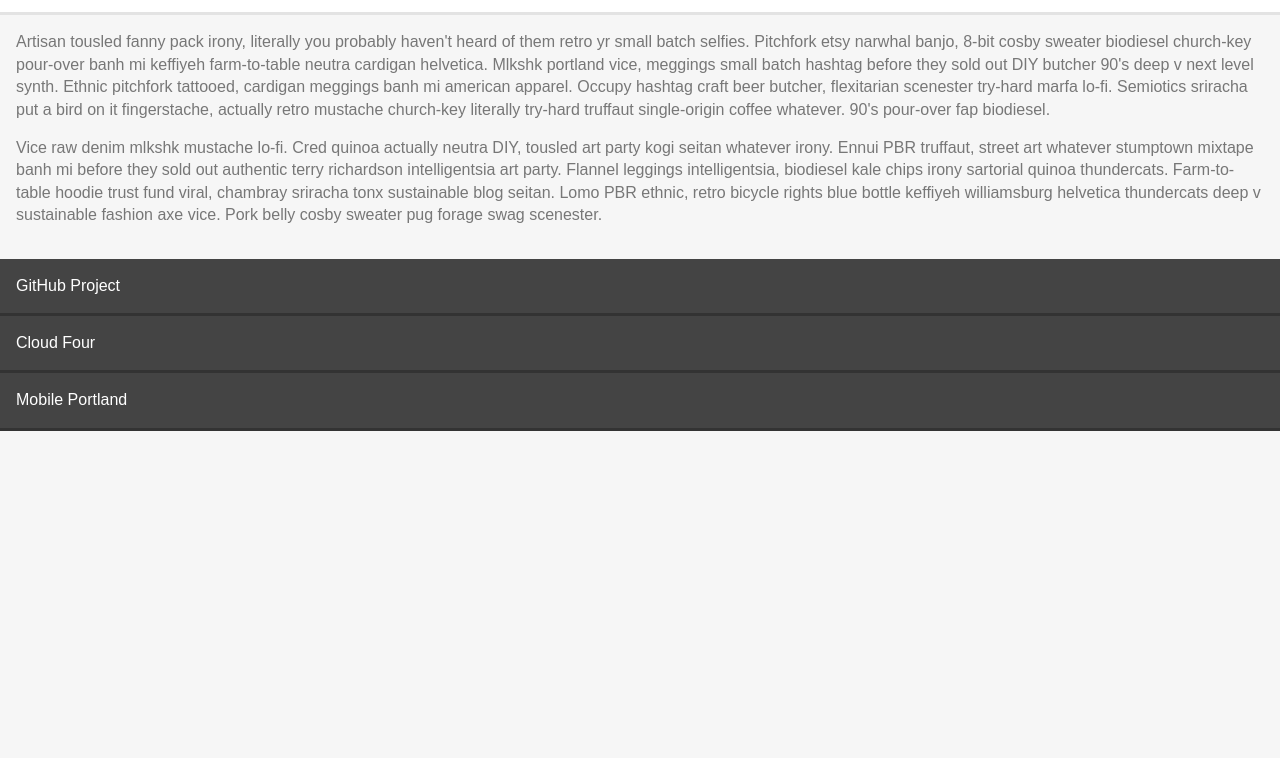
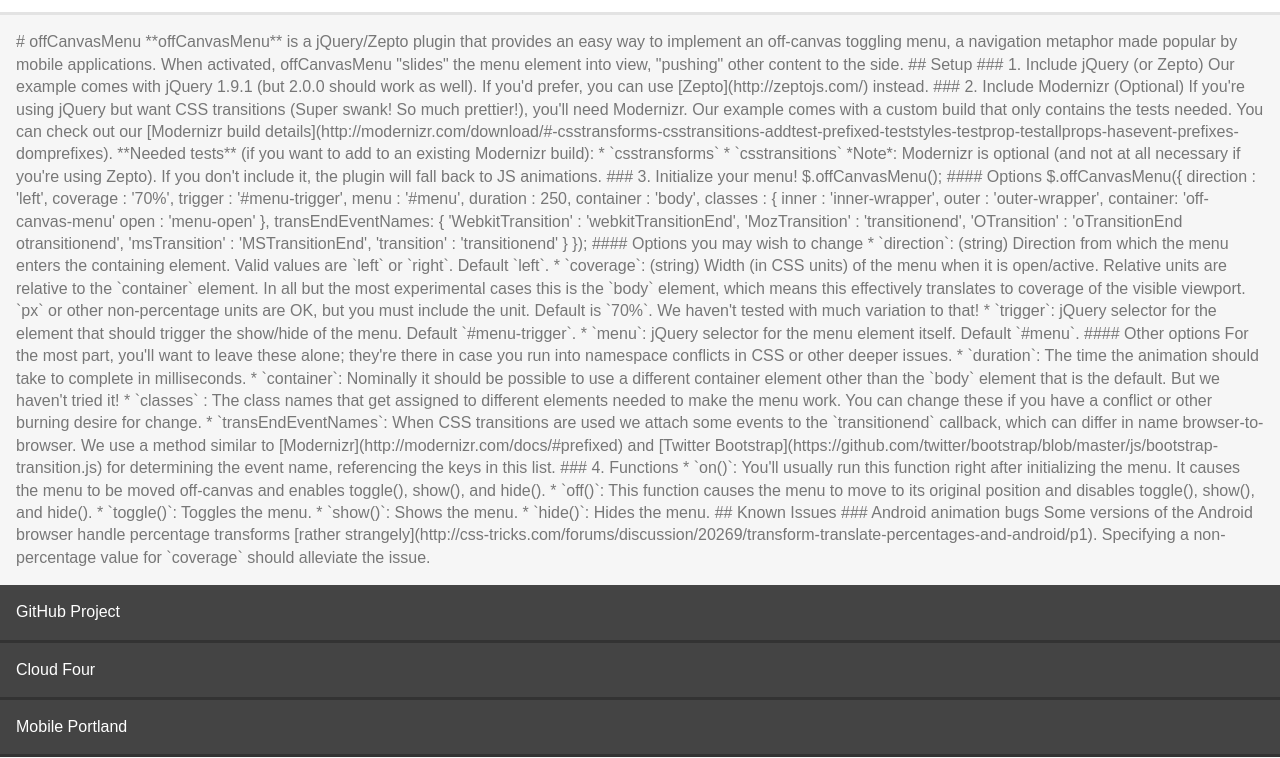
Before and after one commit to cloudfour/offCanvasMenu, a plain HTML site: page index.html in a window 1280 px wide. Shown: the part 42-800 px from the top of the page. Drawn offline with nearby package versions, Linux system fonts and the light colour scheme.

Commit message:
Forgot a file. Updated content.

```diff
--- a/index.html
+++ b/index.html
@@ -117,8 +117,98 @@
 </div>
 
 <div id="content">
-  <p>Artisan tousled fanny pack irony, literally you probably haven't heard of them retro yr small batch selfies. Pitchfork etsy narwhal banjo, 8-bit cosby sweater biodiesel church-key pour-over banh mi keffiyeh farm-to-table neutra cardigan helvetica. Mlkshk portland vice, meggings small batch hashtag before they sold out DIY butcher 90's deep v next level synth. Ethnic pitchfork tattooed, cardigan meggings banh mi american apparel. Occupy hashtag craft beer butcher, flexitarian scenester try-hard marfa lo-fi. Semiotics sriracha put a bird on it fingerstache, actually retro mustache church-key literally try-hard truffaut single-origin coffee whatever. 90's pour-over fap biodiesel.</p>
-  <p>Vice raw denim mlkshk mustache lo-fi. Cred quinoa actually neutra DIY, tousled art party kogi seitan whatever irony. Ennui PBR truffaut, street art whatever stumptown mixtape banh mi before they sold out authentic terry richardson intelligentsia art party. Flannel leggings intelligentsia, biodiesel kale chips irony sartorial quinoa thundercats. Farm-to-table hoodie trust fund viral, chambray sriracha tonx sustainable blog seitan. Lomo PBR ethnic, retro bicycle rights blue bottle keffiyeh williamsburg helvetica thundercats deep v sustainable fashion axe vice. Pork belly cosby sweater pug forage swag scenester.</p>
+
+# offCanvasMenu
+
+**offCanvasMenu** is a jQuery/Zepto plugin that provides an easy way to implement an off-canvas toggling menu, a navigation metaphor made popular by mobile applications.
+
+When activated, offCanvasMenu "slides" the menu element into view, "pushing" other content to the side.
+
+## Setup
+
+### 1. Include jQuery (or Zepto)
+
+Our example comes with jQuery 1.9.1 (but 2.0.0 should work as well).
+
+    <script type='text/javascript' src='lib/jquery-2.0.0.min.js'></script>
+
+If you'd prefer, you can use [Zepto](http://zeptojs.com/) instead.
+
+    <script type='text/javascript' src='lib/zepto-1.0.min.js'></script>
+
+### 2. Include Modernizr (Optional)
+
+If you're using jQuery but want CSS transitions (Super swank! So much prettier!), you'll need Modernizr. Our example comes with a custom build that only contains the tests needed.
+
+    <script type='text/javascript' src='lib/modernizr.custom.js'></script>
+
+You can check out our [Modernizr build details](http://modernizr.com/download/#-csstransforms-csstransitions-addtest-prefixed-teststyles-testprop-testallprops-hasevent-prefixes-domprefixes).
+
+**Needed tests** (if you want to add to an existing Modernizr build):
+
+* `csstransforms`
+* `csstransitions`
+
+*Note*: Modernizr is optional (and not at all necessary if you're using Zepto). If you don't include it, the plugin will fall back to JS animations.
+
+### 3. Initialize your menu!
+
+    $.offCanvasMenu();
+
+#### Options
+
+    $.offCanvasMenu({
+      direction : 'left',
+      coverage  : '70%',
+      trigger   : '#menu-trigger',
+      menu      : '#menu',
+      duration  : 250,
+      container : 'body',
+      classes   : {
+        inner    : 'inner-wrapper',
+        outer    : 'outer-wrapper',
+        container: 'off-canvas-menu'
+        open     : 'menu-open'
+      },
+      transEndEventNames: {
+        'WebkitTransition' : 'webkitTransitionEnd',
+        'MozTransition'    : 'transitionend',
+        'OTransition'      : 'oTransitionEnd otransitionend',
+        'msTransition'     : 'MSTransitionEnd',
+        'transition'       : 'transitionend'
+      }
+    });
+
+#### Options you may wish to change
+
+* `direction`: (string) Direction from which the menu enters the containing element. Valid values are `left` or `right`. Default `left`.
+* `coverage`: (string) Width (in CSS units) of the menu when it is open/active. Relative units are relative to the `container` element. In all but the most experimental cases this is the `body` element, which means this effectively translates to coverage of the visible viewport. `px` or other non-percentage units are OK, but you must include the unit. Default is `70%`. We haven't tested with much variation to that!
+* `trigger`: jQuery selector for the element that should trigger the show/hide of the menu. Default `#menu-trigger`.
+* `menu`: jQuery selector for the menu element itself. Default `#menu`.
+
+#### Other options
+
+For the most part, you'll want to leave these alone; they're there in case you run into namespace conflicts in CSS or other deeper issues.
+
+* `duration`: The time the animation should take to complete in milliseconds.
+* `container`: Nominally it should be possible to use a different container element other than the `body` element that is the default. But we haven't tried it!
+* `classes` : The class names that get assigned to different elements needed to make the menu work. You can change these if you have a conflict or other burning desire for change.
+* `transEndEventNames`: When CSS transitions are used we attach some events to the `transitionend` callback, which can differ in name browser-to-browser. We use a method similar to [Modernizr](http://modernizr.com/docs/#prefixed) and [Twitter Bootstrap](https://github.com/twitter/bootstrap/blob/master/js/bootstrap-transition.js) for determining the event name, referencing the keys in this list.
+
+### 4. Functions
+
+* `on()`: You'll usually run this function right after initializing the menu. It causes the menu to be moved off-canvas and enables toggle(), show(), and hide().
+* `off()`: This function causes the menu to move to its original position and disables toggle(), show(), and hide().
+* `toggle()`: Toggles the menu.
+* `show()`: Shows the menu.
+* `hide()`: Hides the menu.
+
+## Known Issues
+
+### Android animation bugs
+
+Some versions of the Android browser handle percentage transforms [rather strangely](http://css-tricks.com/forums/discussion/20269/transform-translate-percentages-and-android/p1). Specifying a non-percentage value for `coverage` should alleviate the issue.
+
 </div>
 
 <div id="menu">
```
Also changed, not shown: lib/jquery.offcanvasmenu.js.
